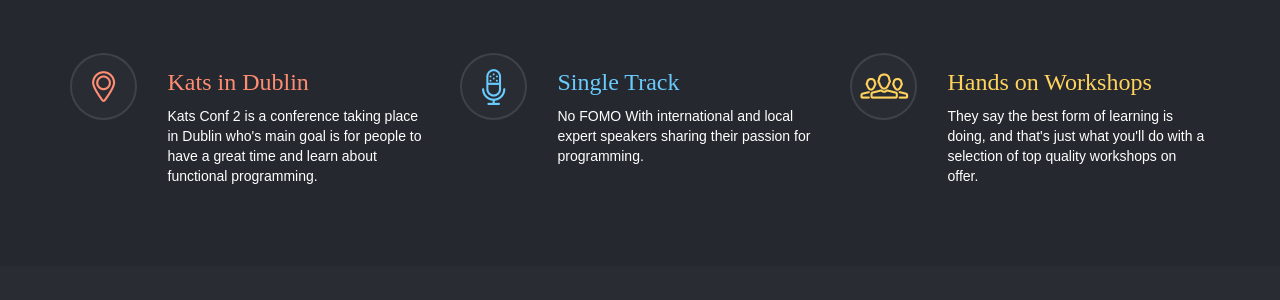
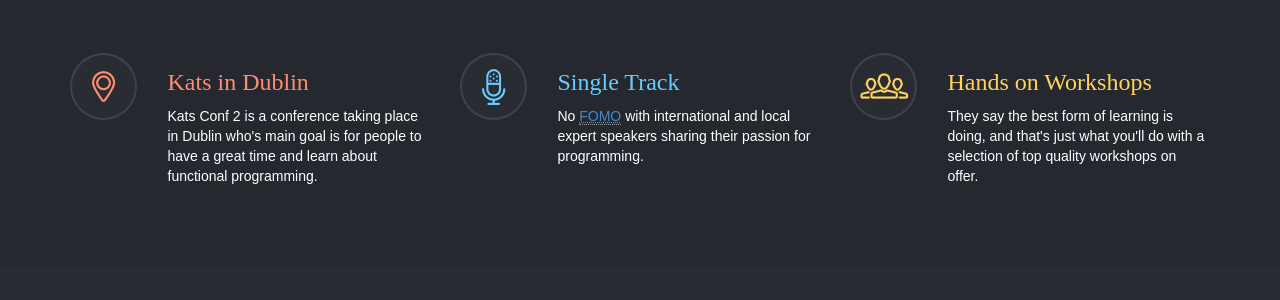
Before and after one commit to aidanf/functional-kats-conf, a Jekyll site: the page index.html, which Jekyll copies as it is, in a window 1280 px wide and 900 px high, scrolled down 665 px. Shown: the part 152-452 px from the top of the window. Built offline with Jekyll 4.4.1, drawn with Linux system fonts in a browser that asks for light colours; nearby versions of some CDN libraries; some web fonts are replaced; library files that are not in the unit come from our copies; Markdown is read by kramdown in place of the engine named in the settings; part of the change alters nothing that is shown.

```diff
--- a/index.html
+++ b/index.html
@@ -176,7 +176,7 @@
                         <div class="text-wrapper col-sm-9">
                             <h3>Single Track</h3>
                             <p class="features-description">
-                                No FOMO With international and local expert speakers sharing their passion for programming.
+                              No <a href="http://www.urbandictionary.com/define.php?term=fomo"><abbr title="Fear of Missing Out">FOMO</abbr></a> with international and local expert speakers sharing their passion for programming.
                             </p>
                         </div><!-- /.text-wrapper -->
                     </div><!-- /.row -->
```
